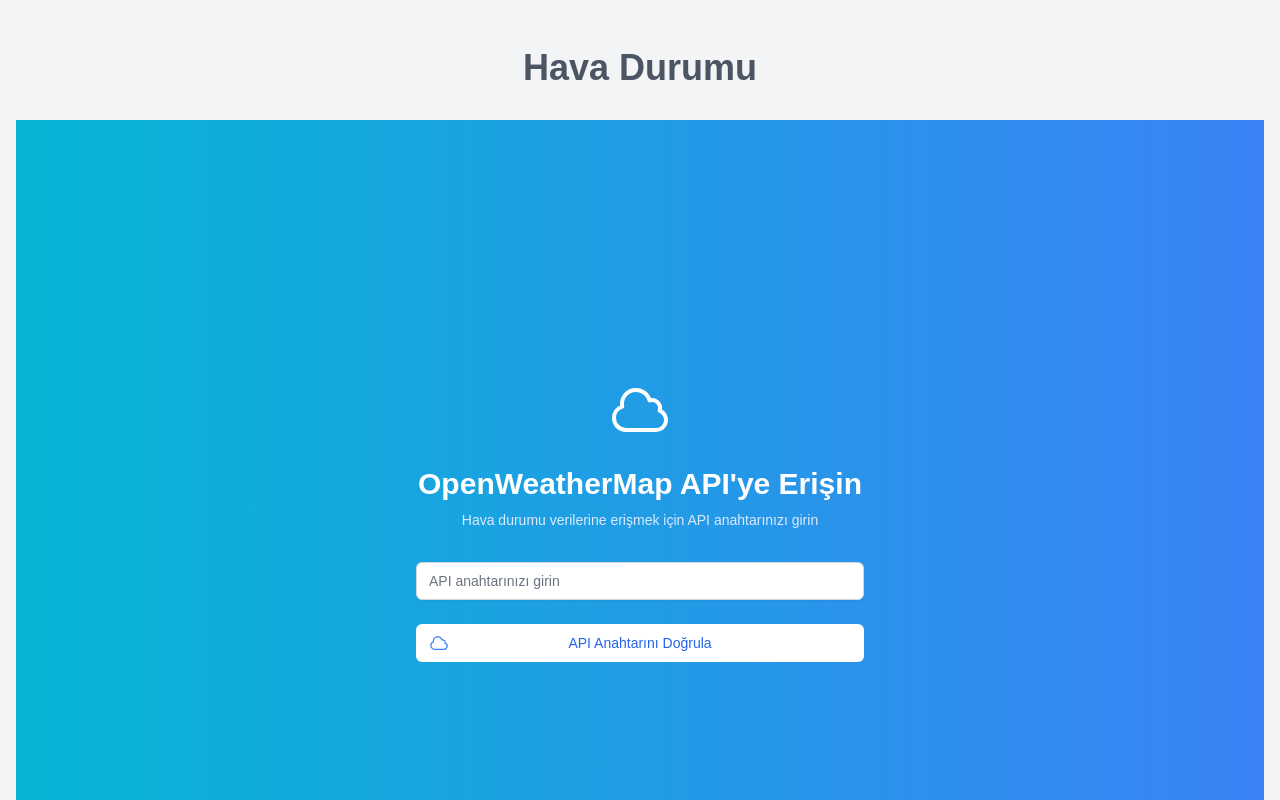
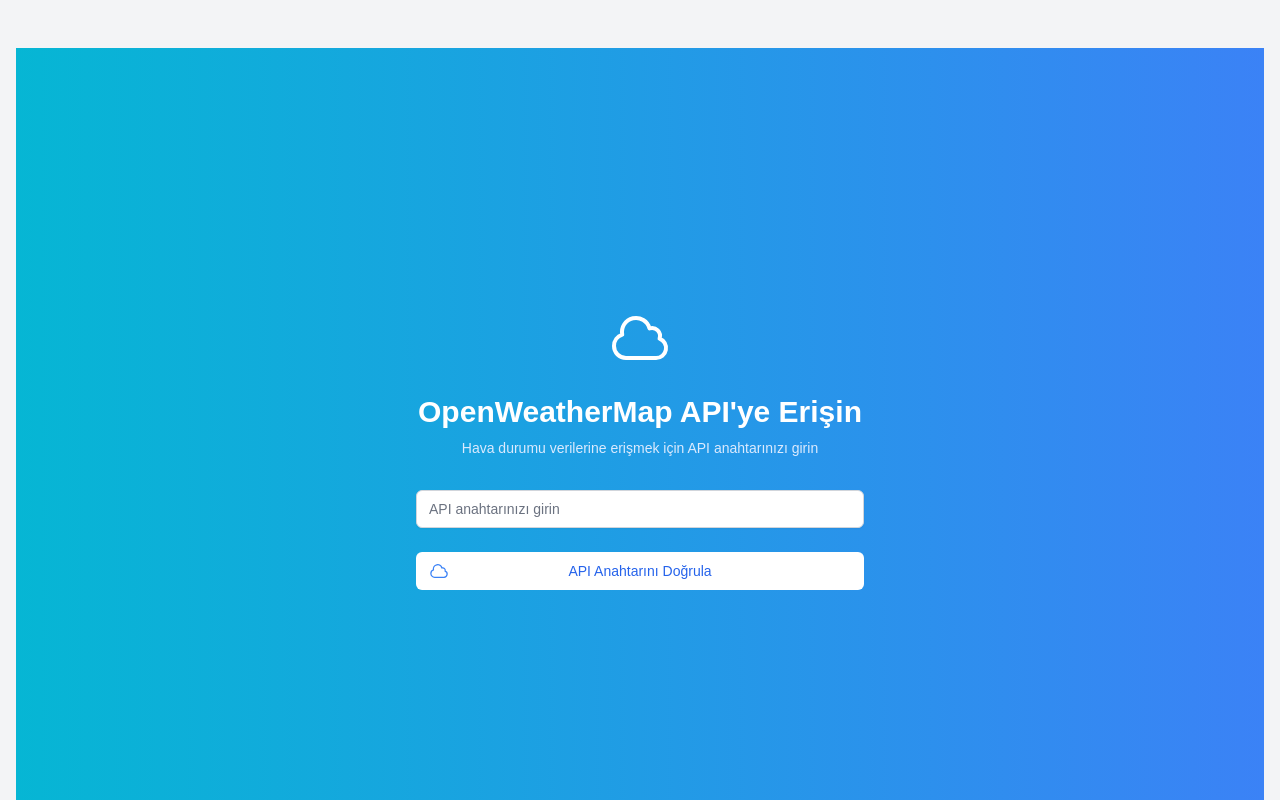
Before and after one commit to altankurt/weather-app, a Next.js app: page / in a window 1280 px wide. Shown: the top 800 px of the page. Built offline with nearby package versions, Linux system fonts and the light colour scheme.

Commit message:
refactor: title remove

```diff
--- a/pages/index.tsx
+++ b/pages/index.tsx
@@ -36,15 +36,11 @@
   return (
     <div className="min-h-screen bg-gray-100 py-6 sm:py-12">
       <Head>
-        <title>Hava Durumu Uygulaması</title>
+        <title>Hava Durumu</title>
         <link rel="icon" href="/favicon.ico" />
       </Head>
 
       <div className="container mx-auto px-4">
-        <h1 className="mb-8 text-center text-4xl font-bold text-gray-600">
-          Hava Durumu
-        </h1>
-
         {!apiKey ? (
           <ApiKeyForm onApiKeySubmit={handleApiKeySubmit} />
         ) : (
```
